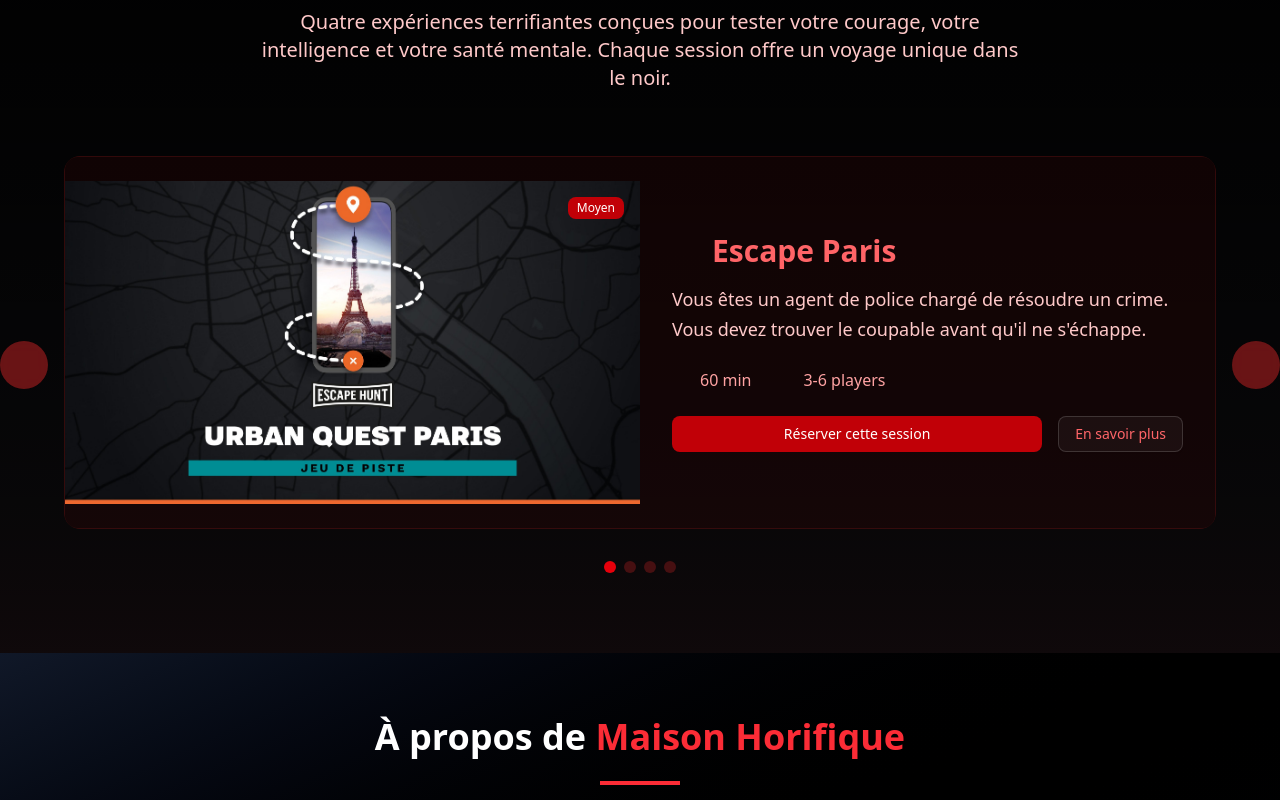
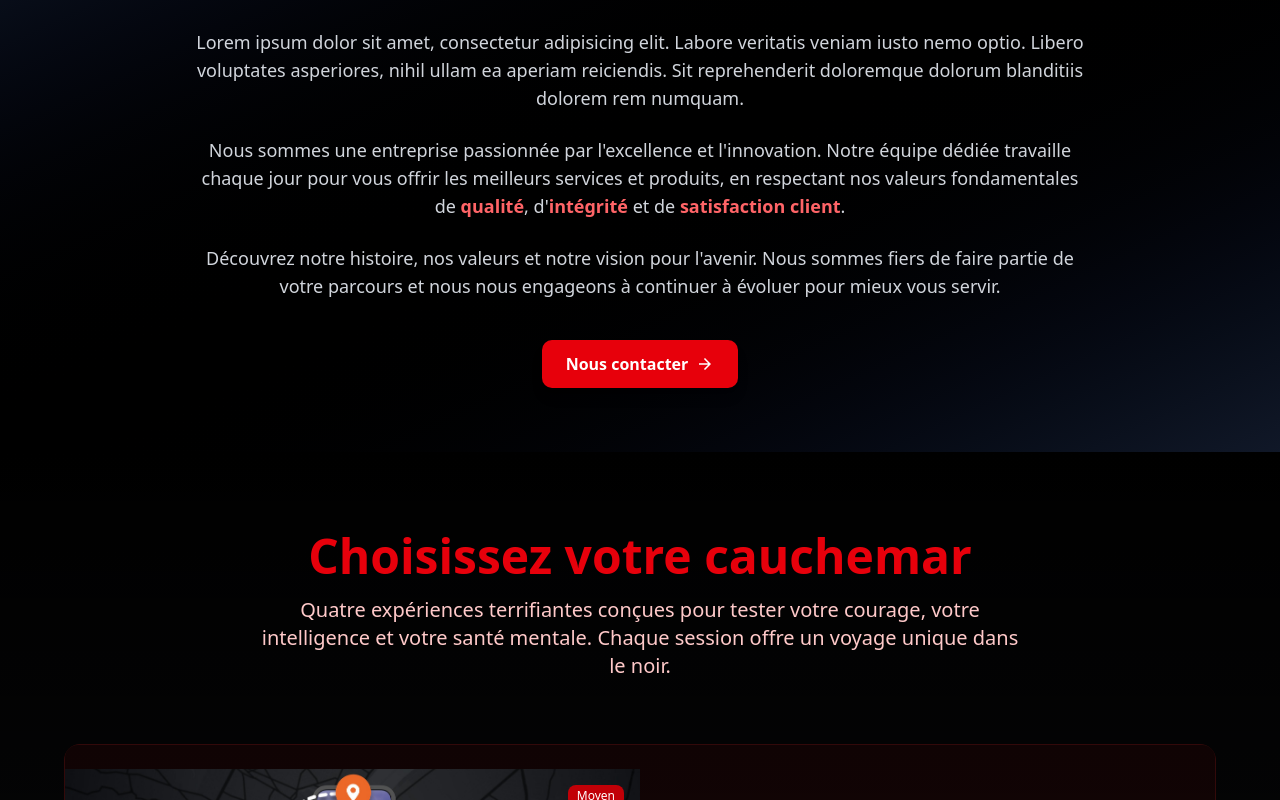
Before and after one commit to Sagbyy/escape-game-landing-page, a React (Vite) app: page / in a window 1280 px wide. Shown: the part 1000-1800 px from the top of the page. Built offline with nearby package versions, Linux system fonts and the light colour scheme; some icons are missing.

Commit message:
fix(App): Correct About component placement in the application layout

```diff
--- a/src/App.tsx
+++ b/src/App.tsx
@@ -10,8 +10,8 @@
     <ThemeProvider defaultTheme="dark" storageKey="vite-ui-theme">
       <Navbar />
       <Introduction />
+      <About />
       <SessionsPreview />
-      <About/>
       <MainFooter />
     </ThemeProvider>
   );
```
